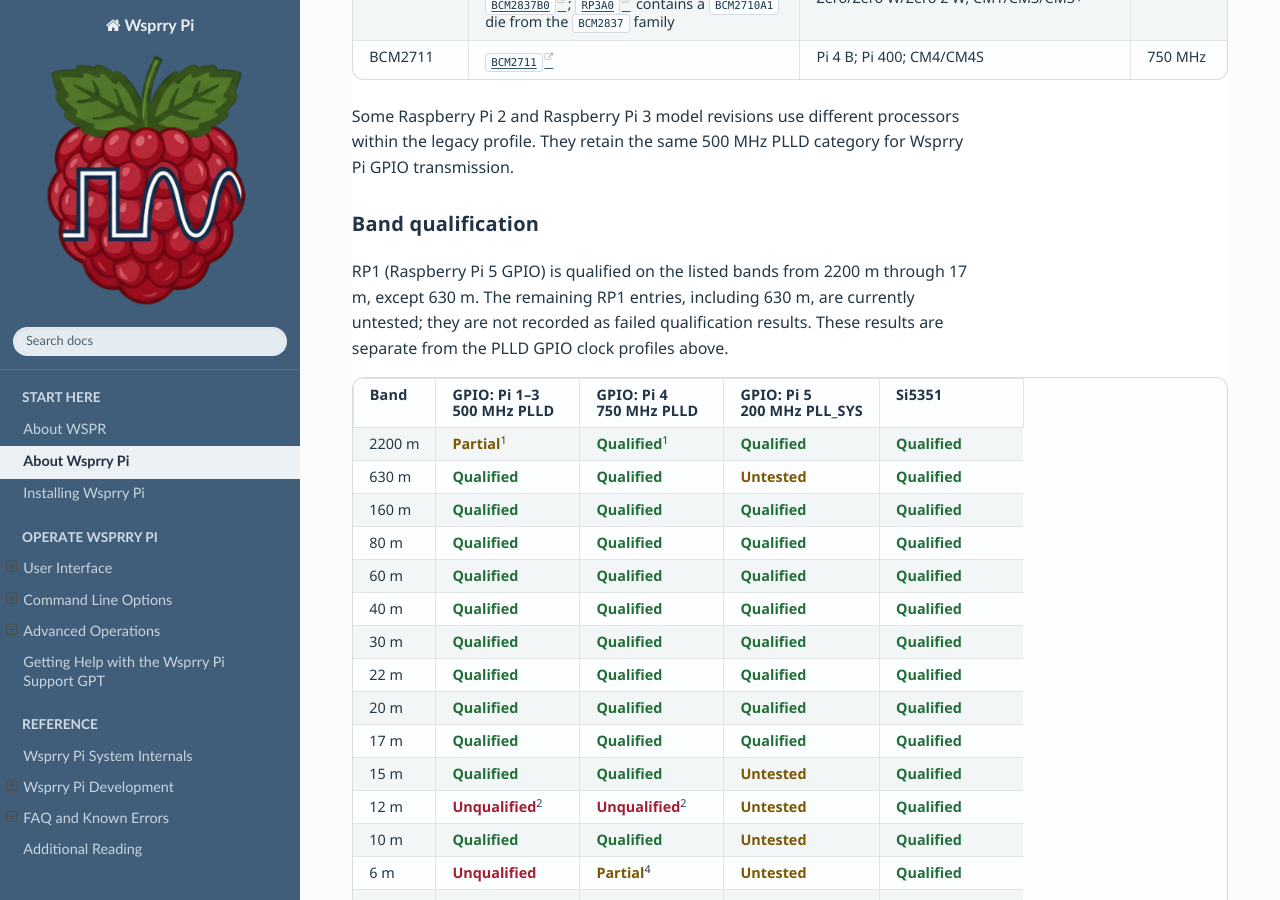
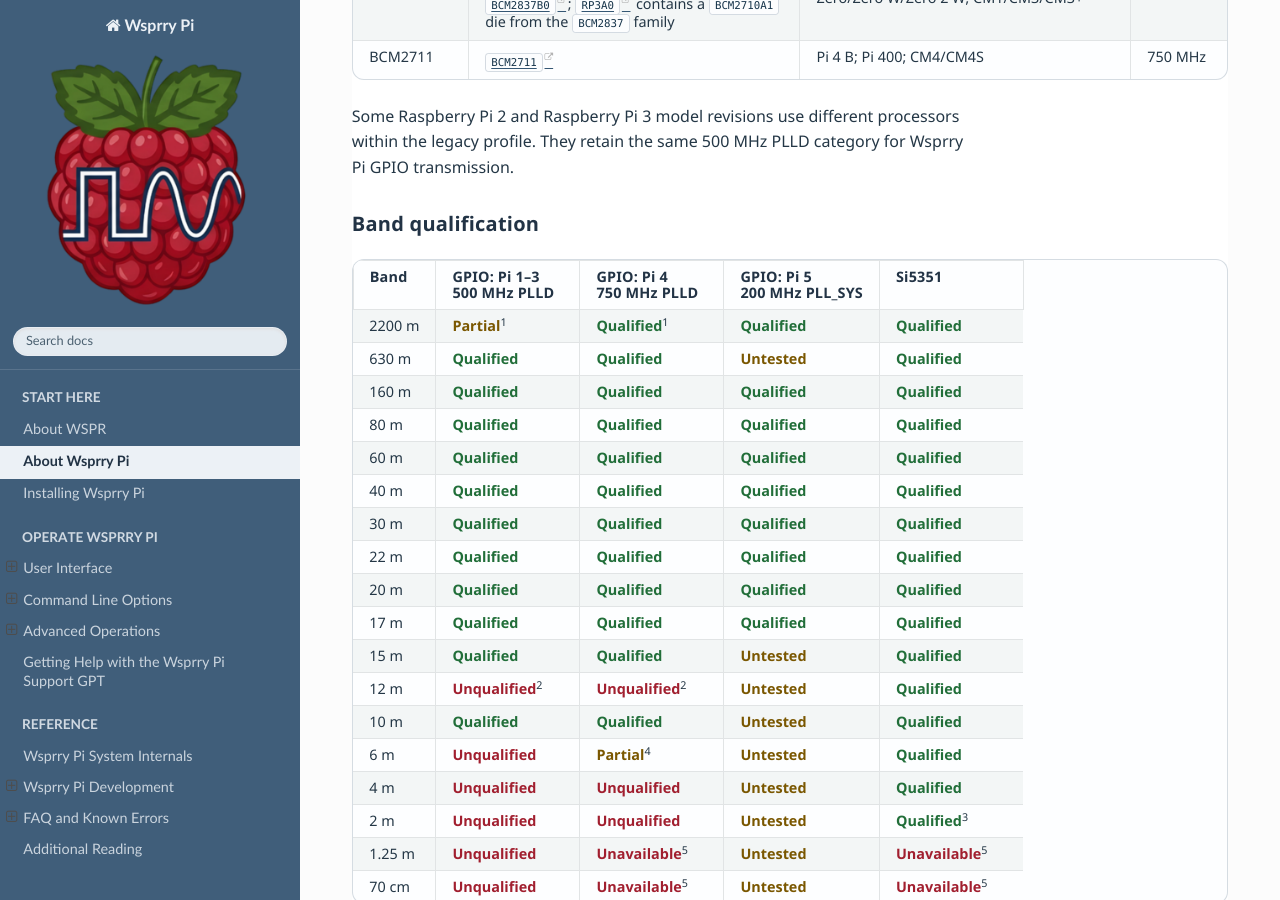
Before and after one commit to WsprryPi/Wsprry_Pi_Docs, a Sphinx documentation site: the page built from docs/About_Wsprry_Pi/index.md, in a window 1280 px wide and 900 px high, scrolled down 3433 px. Built offline with Sphinx 7.4.7 and the Read the Docs theme 3.1.0, drawn with Linux system fonts in a browser that asks for light colours.

Commit message:
docs: remove RP1 qualification progress paragraph

```diff
--- a/docs/About_Wsprry_Pi/index.md
+++ b/docs/About_Wsprry_Pi/index.md
@@ -95,8 +95,6 @@
 
 ### Band qualification
 
-RP1 (Raspberry Pi 5 GPIO) is qualified on the listed bands from 2200 m through 17 m, except 630 m. The remaining RP1 entries, including 630 m, are currently untested; they are not recorded as failed qualification results. These results are separate from the PLLD GPIO clock profiles above.
-
 | Band | GPIO: Pi 1–3<br>500 MHz PLLD | GPIO: Pi 4<br>750 MHz PLLD | GPIO: Pi 5<br>200 MHz PLL_SYS | Si5351 |
 | --- | --- | --- | --- | --- |
 | 2200 m | <span class="qualification-status qualification-status--partial">Partial</span><sup>1</sup> | <span class="qualification-status qualification-status--qualified">Qualified</span><sup>1</sup> | <span class="qualification-status qualification-status--qualified">Qualified</span> | <span class="qualification-status qualification-status--qualified">Qualified</span> |
```
